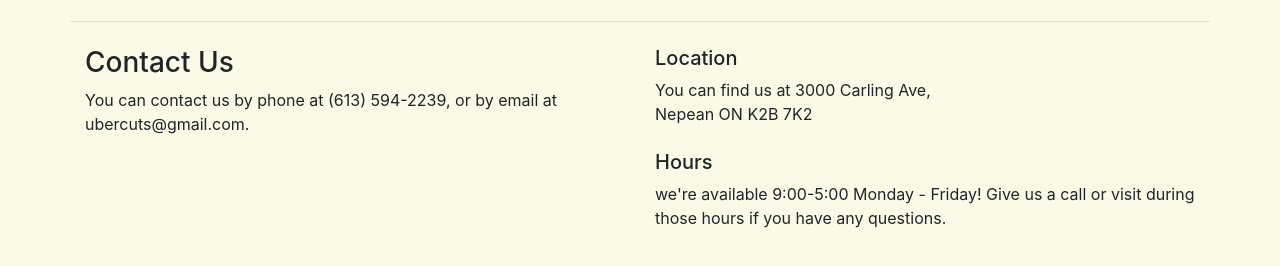
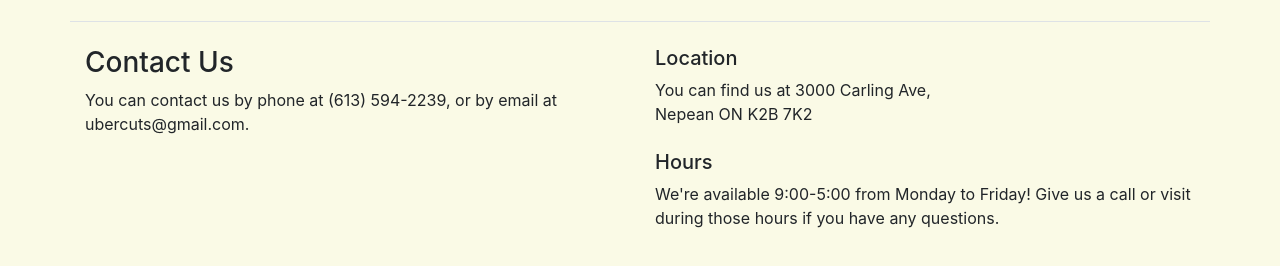
Before and after one commit to SEG3125-A/Group38-Labs, a plain HTML site: page Lab 4/index.html in a window 1280 px wide. Shown: the part 1643-1909 px from the top of the page. Drawn offline with nearby package versions, Linux system fonts and the light colour scheme.

Commit message:
small changes to lab 4

```diff
--- a/Lab 4/index.html
+++ b/Lab 4/index.html
@@ -218,7 +218,7 @@
                 <br>
                 <br>
                 <h5>Hours</h5>
-                we're available 9:00-5:00 Monday - Friday!
+                We're available 9:00-5:00 from Monday to Friday!
                 Give us a call or visit during those hours if you have any questions.
             </div>
         </div>
```
